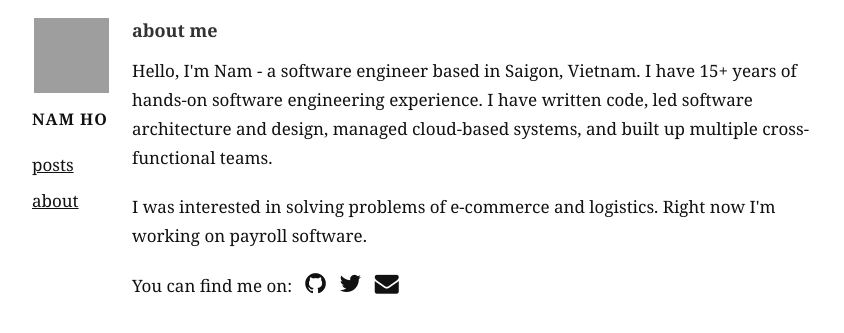
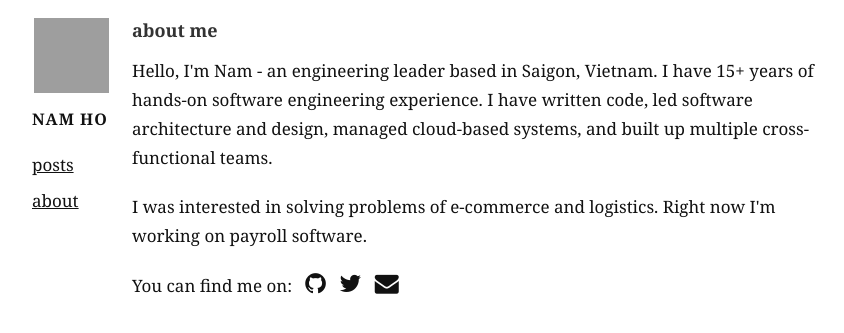
Before and after one commit to hotrannam/hotrannam.github.io, a Jekyll site: the page built from about.html, in a window 1280 px wide, cut to the strip 0-333 px from the top of the page. Shown: the whole strip, without its empty margins (208-1052 px from the left). Built offline with Jekyll 4.4.1, drawn with Linux system fonts in a browser that asks for light colours; nearby versions of some CDN libraries; grey boxes are pictures that could not be loaded.

Commit message:
Update about.html

```diff
--- a/about.html
+++ b/about.html
@@ -5,7 +5,7 @@ title: "about"
 
 <section class="content">
   <h3>about me</h3>
-  <p>Hello, I'm Nam - a software engineer based in Saigon, Vietnam. I have 15+ years of hands-on software engineering experience. I have written code, led software architecture and design, managed cloud-based systems, and built up multiple cross-functional teams.</p>
+  <p>Hello, I'm Nam - an engineering leader based in Saigon, Vietnam. I have 15+ years of hands-on software engineering experience. I have written code, led software architecture and design, managed cloud-based systems, and built up multiple cross-functional teams.</p>
   <p>I was interested in solving problems of e-commerce and logistics. Right now I'm working on payroll software.</p>
   <p>You can find me on:&nbsp;&nbsp;
     <a href="https://github.com/hotrannam" style="font-size:24px;text-decoration:none" class="fa fa-github"></a>&nbsp;&nbsp;
```
